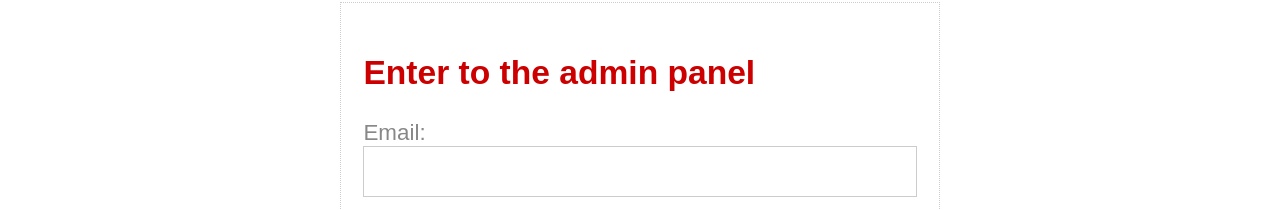
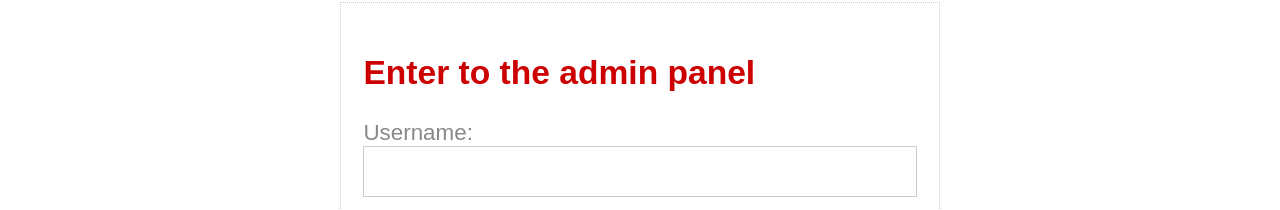
Before and after one commit to MaksymMishchenko/CookingBlogFrontend, an Angular app: page /login in a window 1280 px wide. Shown: the part 145-355 px from the top of the page. Built offline with nearby package versions, Linux system fonts and the light colour scheme.

Commit message:
Login Page: Replace email field with username and add validation

```diff
--- a/src/app/admin/dashboard-page/dashboard-page.component.ts
+++ b/src/app/admin/dashboard-page/dashboard-page.component.ts
@@ -1,5 +1,4 @@
 import { Component } from '@angular/core';
-import { AuthService } from '../shared/auth.service';
 
 @Component({
   selector: 'app-dashboard-page',
--- a/src/app/admin/login-page/login-page.component.html
+++ b/src/app/admin/login-page/login-page.component.html
@@ -1,12 +1,15 @@
 <form class="card" [formGroup]="form" (ngSubmit)="submit()">
     <h2>Enter to the admin panel</h2>
 
-    <div class="form-control" [ngClass]="{invalid: form.get('email').touched && form.get('email').invalid}">
-        <label for="email">Email:</label>
-        <input id="email" type="email" formControlName="email">
-        <div class="validation" *ngIf="form.get('email').touched && form.get('email').invalid">
-            <small *ngIf="form?.get('email')?.errors['required']">Field is required</small>
-            <small *ngIf="form?.get('email')?.errors['email']">Field is incorrect</small>
+    <div class="form-control" [ngClass]="{invalid: form.get('username').touched && form.get('username').invalid}">
+        <label for="username">Username:</label>
+        <input id="text" type="text" formControlName="username">
+        <div class="validation" *ngIf="form.get('username').touched && form.get('username').invalid">
+            <small *ngIf="form?.get('username')?.errors['required']">Field is required</small>
+            <small *ngIf="form?.get('username')?.errors['minlength']">
+                Username must be at least {{form.get('username').errors?.['minlength'].requiredLength}} symbols.
+                Now {{form.get('username').errors['minlength'].actualLength}} symbol(s)
+            </small>
         </div>
     </div>
 
--- a/src/app/admin/login-page/login-page.component.ts
+++ b/src/app/admin/login-page/login-page.component.ts
@@ -17,7 +17,7 @@ export class LoginPageComponent implements OnInit {
 
   ngOnInit() {
     this.form = new FormGroup({
-      email: new FormControl(null, [Validators.required, Validators.email]),
+      username: new FormControl(null, [Validators.required, Validators.minLength(3)]),
       password: new FormControl(null, [Validators.required, Validators.minLength(6)])
     })
   }
@@ -28,11 +28,11 @@ export class LoginPageComponent implements OnInit {
     }
 
     var user: User = {
-      username: this.form.value.email,
+      username: this.form.value.username,
       password: this.form.value.password
     }
 
-    this.authService.login(user).subscribe(()=> {
+    this.authService.login(user).subscribe(() => {
       this.form.reset();
       this.router.navigate(['/admin', 'dashboard']);
     })
--- a/src/app/shared/interfaces.ts
+++ b/src/app/shared/interfaces.ts
@@ -13,8 +13,7 @@ export interface Post {
 
 export interface User{
     username: string,
-    password: string,
-    returnSecureToken?: boolean
+    password: string
 }
 
 export interface ApiServiceAuthResponse{
```
